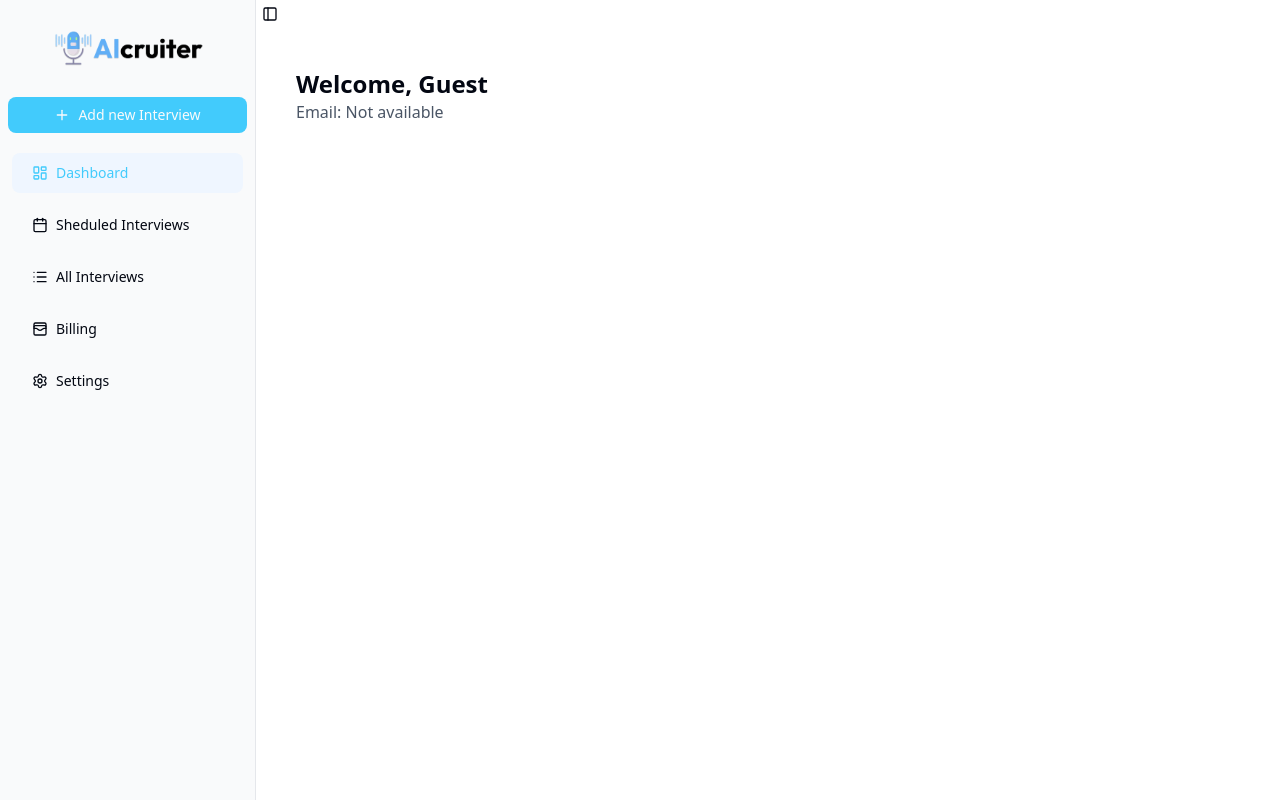
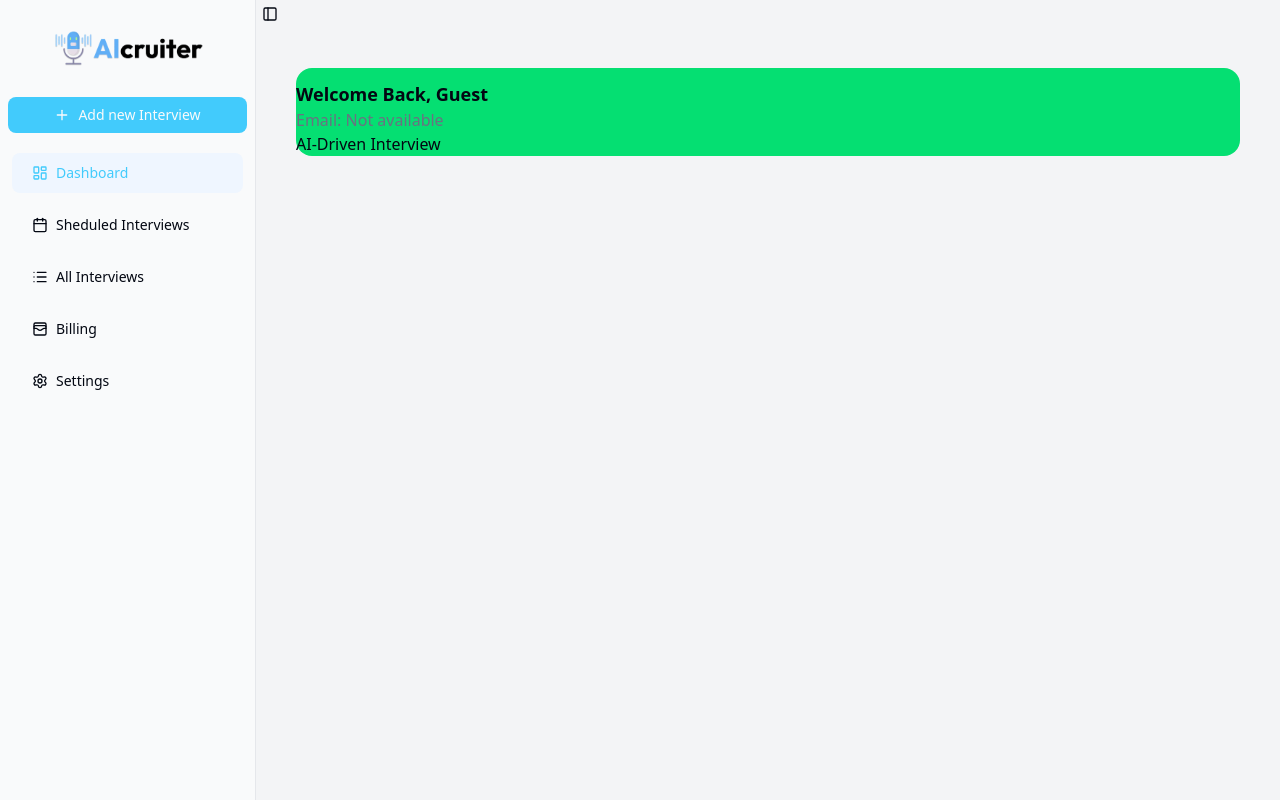
Before and after one commit to MariyaEfronY/ai-voice-inter, a Next.js app: page /dashboard in a window 1280 px wide. Built offline with nearby package versions, Linux system fonts and the light colour scheme; no server answers.

Commit message:
welcome dashboard designed

```diff
--- a/app/(main)/dashboard/_components/WelcomeContainer.jsx
+++ b/app/(main)/dashboard/_components/WelcomeContainer.jsx
@@ -6,13 +6,12 @@ export default function WelcomeContainer() {
   const { user } = useUser()
 
   return (
-     <div className="p-10">
-      <h1 className="text-2xl font-bold">
-        Welcome, {user?.name || "Guest"}
-      </h1>
-      <p className="text-gray-600">
-        Email: {user?.email || "Not available"}
-      </p>
+     <div>
+      <div className="bg-green-400 pt-3 rounded-2xl w-full">
+      <h1 className="text-lg font-bold">Welcome Back, {user?.name || "Guest"} </h1>
+      <p className="text-gray-500">Email: {user?.email || "Not available"}</p>
+      <h2>AI-Driven Interview</h2>
+      </div>
     </div>
   )
 }
--- a/app/(main)/layout.js
+++ b/app/(main)/layout.js
@@ -1,13 +1,15 @@
 import React from "react"
-import Provider from "@/app/Provider" // ✅ adjust path if needed
 import DashboardProvider from "./provider" // your existing dashboard layout wrapper
 
 export default function DashboardLayout({ children }) {
   return (
-    <Provider> {/* ✅ wraps everything with context */}
+       <div className="bg-secondary">
       <DashboardProvider>
-        {children}
+        <div className="p-10">
+          {children}
+        </div>
+
       </DashboardProvider>
-    </Provider>
+    </div>
   )
 }
--- a/app/(main)/provider.js
+++ b/app/(main)/provider.js
@@ -2,17 +2,22 @@ import React from 'react'
 import { SidebarProvider } from '@/components/ui/sidebar'
 import { AppSidebar } from './_components/AppSidebar'
 import { SidebarTrigger } from '@/components/ui/sidebar'
+import Provider from "@/app/Provider"
 
 
 const DashboardProvider = ({ children}) => {
   return (
+
+    <Provider>
+
     <SidebarProvider>
       <AppSidebar />
-      <div>
+      <div className=' w-full'>
         <SidebarTrigger />
         {children}
         </div>
     </SidebarProvider>
+    </Provider>
 
 )
 }
```
